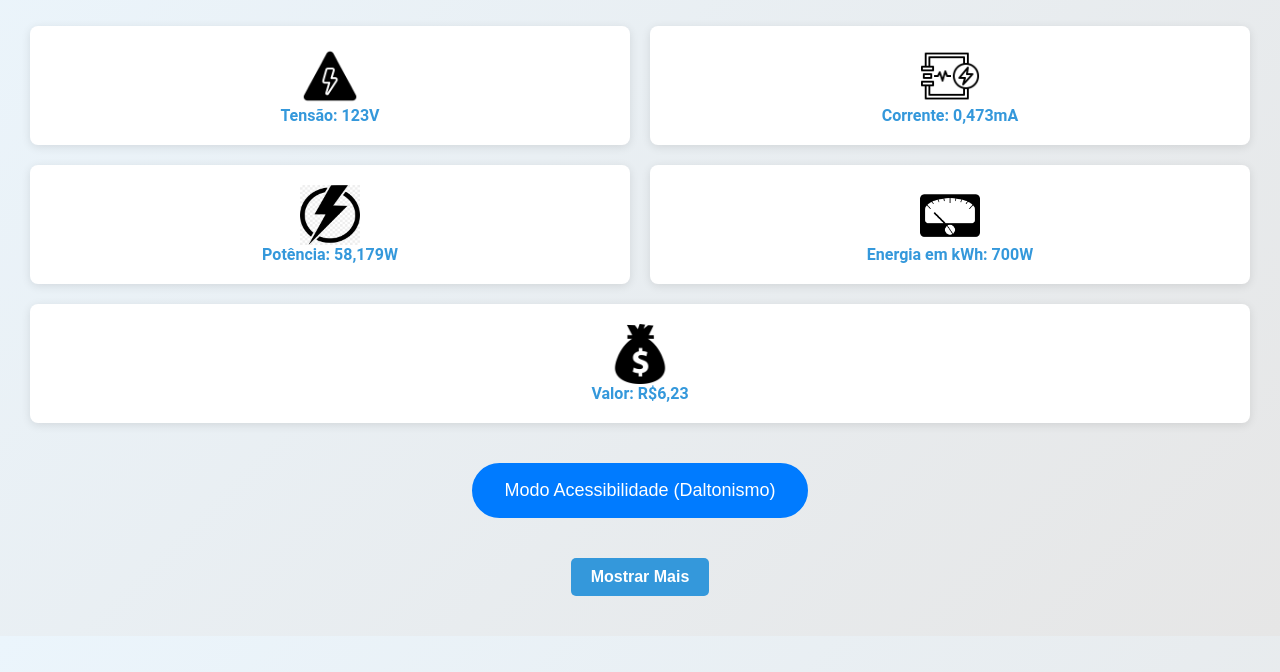
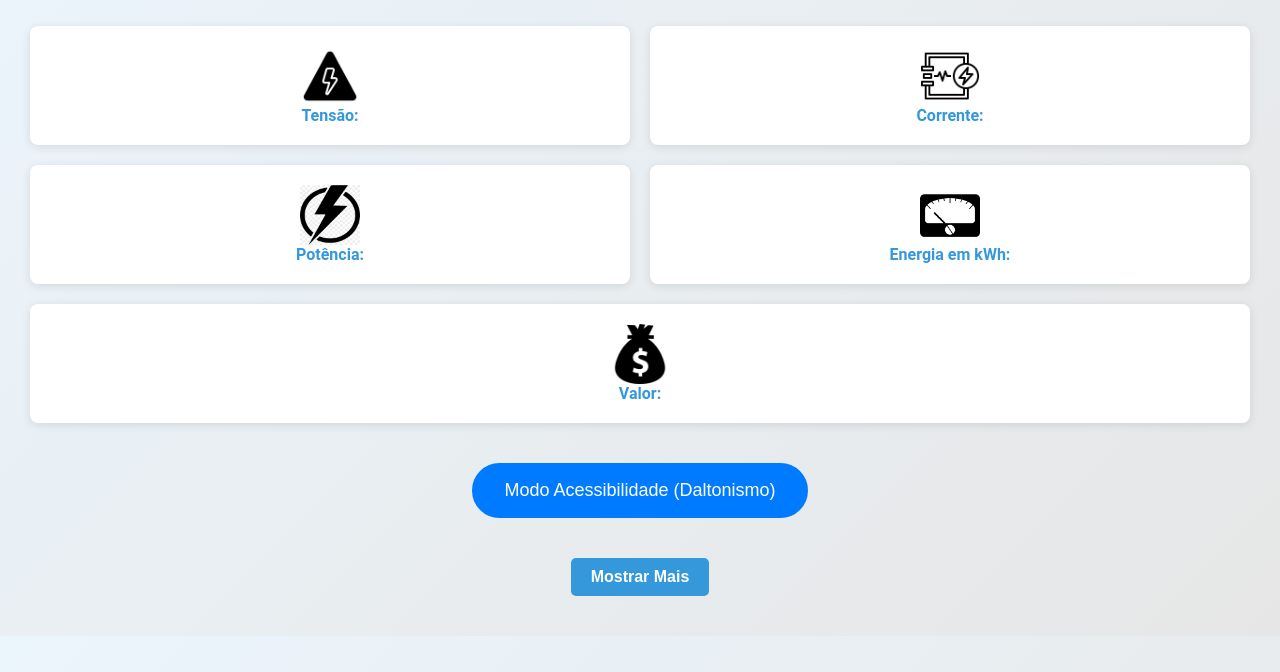
Before and after one commit to Renanvh98/SMART_, a plain HTML site: page main/webpage/index.html in a window 1280 px wide. Shown: the part 128-800 px from the top of the page. Drawn offline with Linux system fonts and the light colour scheme; no server answers.

Commit message:
Primeiro commit ou atualização dos arquivos iniciais

```diff
--- a/main/webpage/index.html
+++ b/main/webpage/index.html
@@ -23,24 +23,24 @@
         <div class="row">
             <div class="column">
                 <img src="tensao.png" alt="Tensão">
-                <h4>Tensão: 123V</h4>
+                <h4>Tensão:</h4>
                 <div id="voltage_reading"></div>
             </div>
             <div class="column">
                 <img src="corrente.png" alt="Corrente">
-                <h4>Corrente: 0,473mA</h4>
+                <h4>Corrente:</h4>
                 <div id="current_reading"></div>
             </div>
         </div>
         <div class="row">
             <div class="column">
                 <img src="potencia.png" alt="Potência">
-                <h4>Potência: 58,179W</h4>
+                <h4>Potência: </h4>
                 <div id="power_reading"></div>
             </div>
             <div class="column">
                 <img src="kwh.png" alt="Energia">
-                <h4>Energia em kWh: 700W </h4>
+                <h4>Energia em kWh: </h4>
                 <div id="total_reading"></div>
             </div>
 
@@ -48,7 +48,7 @@
         <div class="row">
             <div class="column">
                 <img src="gastos.png" alt="Gastos">
-                <h4>Valor: R$6,23</h4>
+                <h4>Valor:</h4>
                 <div id="cost_reading"></div>
             </div>
 
```
Also changed, not shown: 1 other file.
